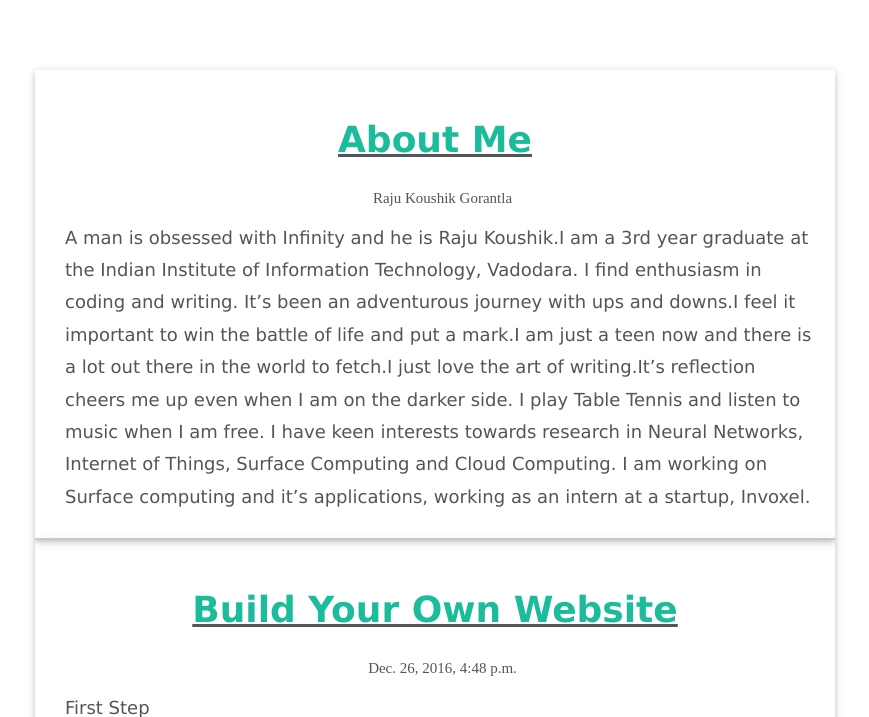
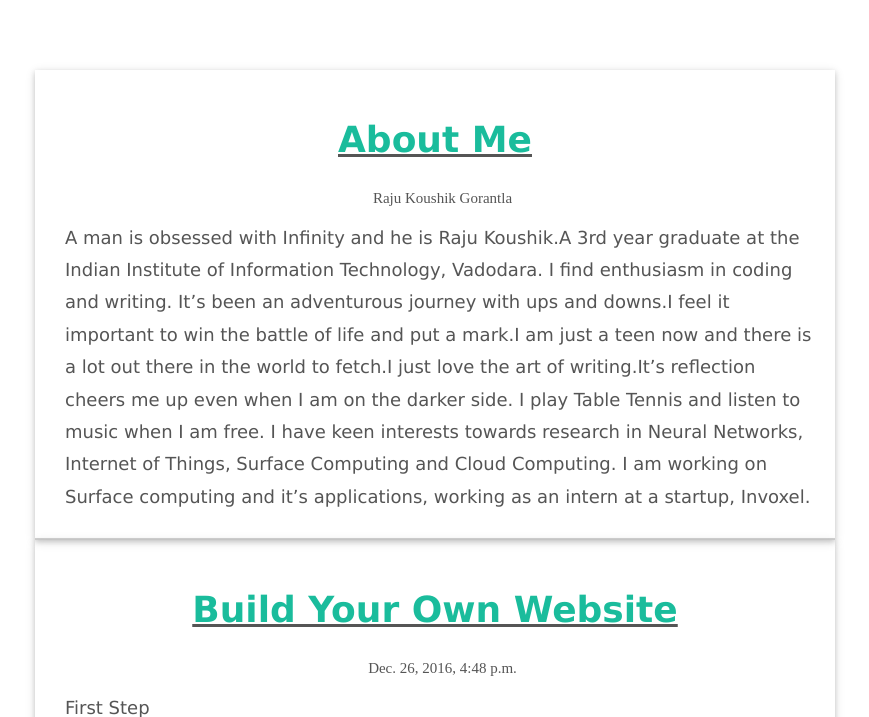
Before and after one commit to RajuKoushik/infiblog, a Django app: page /home/ in a window 1280 px wide. Shown: the part 800-1517 px from the top of the page, without its empty margins (205-1074 px from the left). Run offline with Django 3.2, Linux system fonts and the light colour scheme; data comes from the database, SQL or seed files in the repository; some libraries are stand-ins or nearby versions.

Commit message:
minor glitches.

```diff
--- a/blog/templates/blog/home.html
+++ b/blog/templates/blog/home.html
@@ -259,7 +259,7 @@ span.name { color:#1abc9c;font-weight:bold;font-family:Tahoma }
                     <h1 id="btitle" class="hvr-float"> <a href="{{ post.id }}" style="color:#1abc9c "><strong>About Me</strong></a> </h1>
                     <p id="date">Raju Koushik Gorantla</p>
                 </div>
-                <p align="left" id="text">A man is obsessed with Infinity and he is Raju Koushik.I am a 3rd year graduate at the Indian Institute of Information Technology, Vadodara. I find enthusiasm in coding and writing. It’s been an adventurous journey with ups and downs.I feel it important to win the battle of life and put a mark.I am just a teen now and there is a lot out there in the world to fetch.I just love the art of writing.It’s reflection cheers me up even when I am on the darker side. I play Table Tennis and listen to music when I am free.
+                <p align="left" id="text">A man is obsessed with Infinity and he is Raju Koushik.A 3rd year graduate at the Indian Institute of Information Technology, Vadodara. I find enthusiasm in coding and writing. It’s been an adventurous journey with ups and downs.I feel it important to win the battle of life and put a mark.I am just a teen now and there is a lot out there in the world to fetch.I just love the art of writing.It’s reflection cheers me up even when I am on the darker side. I play Table Tennis and listen to music when I am free.
 
 I have keen interests towards research in Neural Networks, Internet of Things, Surface Computing and Cloud Computing.
 
```
